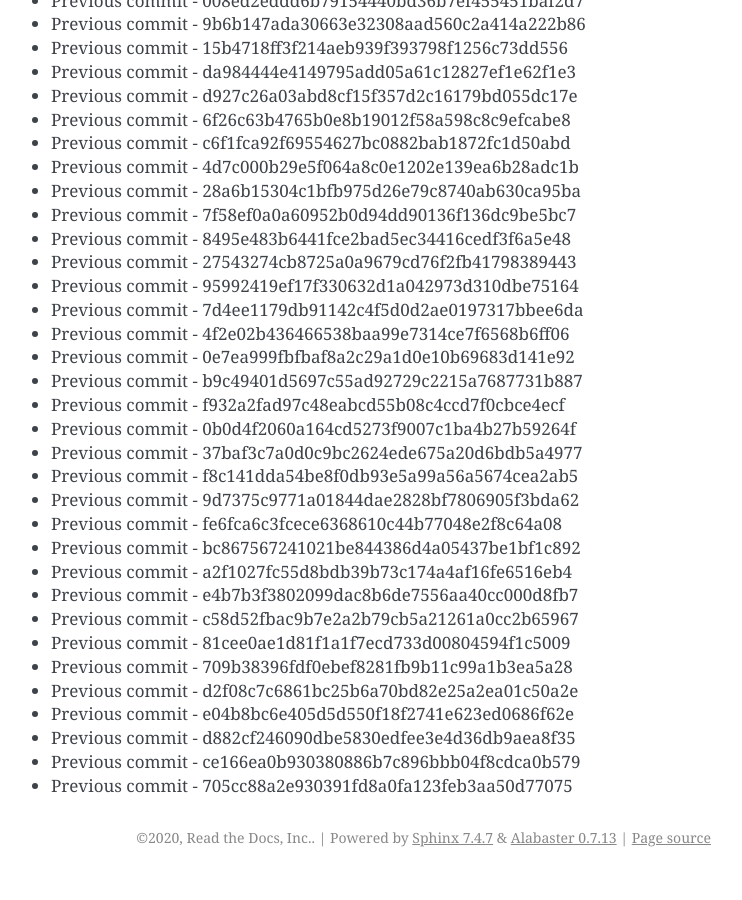
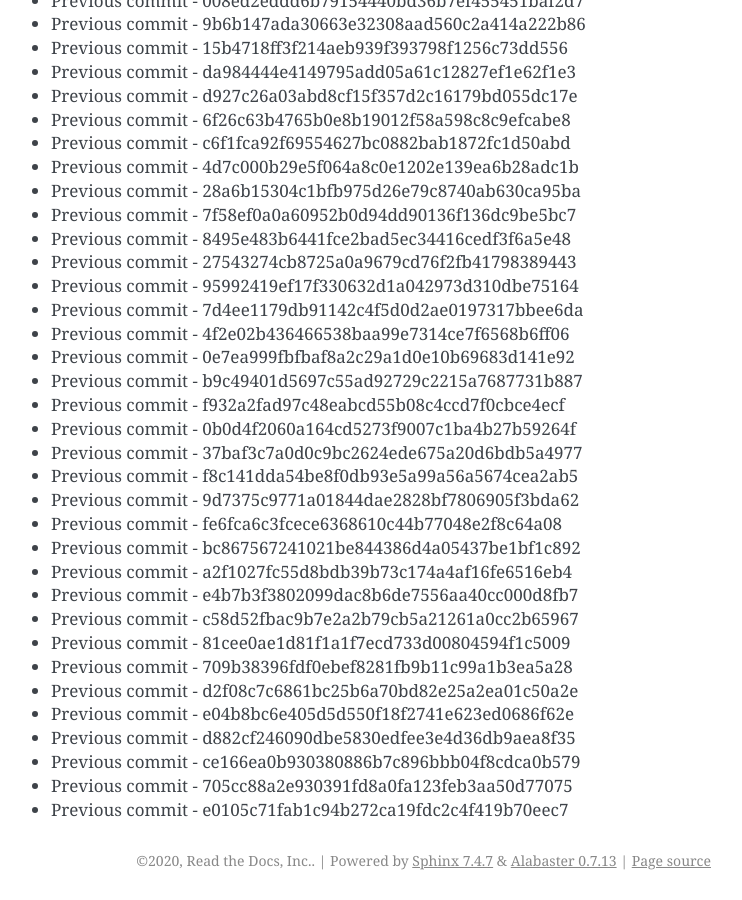
Before and after one commit to readthedocs/rtd-git-stresstest, a Sphinx documentation site: the page built from docs/updates.rst, in a window 1280 px wide and 900 px high, scrolled down 84420 px. Shown: the whole window, without its empty margins (399-1141 px from the left). Built offline with Sphinx 7.4.7, drawn with Linux system fonts in a browser that asks for light colours; before the commit the page ends 85297 px from its top, so only the background shows below that.

Commit message:
Generating commit from previous: e0105c71fab1c94b272ca19fdc2c4f419b70eec7

```diff
--- a/docs/updates.rst
+++ b/docs/updates.rst
@@ -3579,3 +3579,4 @@ It can be tested for any performance characteristics.
 * Previous commit - d882cf246090dbe5830edfee3e4d36db9aea8f35
 * Previous commit - ce166ea0b930380886b7c896bbb04f8cdca0b579
 * Previous commit - 705cc88a2e930391fd8a0fa123feb3aa50d77075
+* Previous commit - e0105c71fab1c94b272ca19fdc2c4f419b70eec7
```
